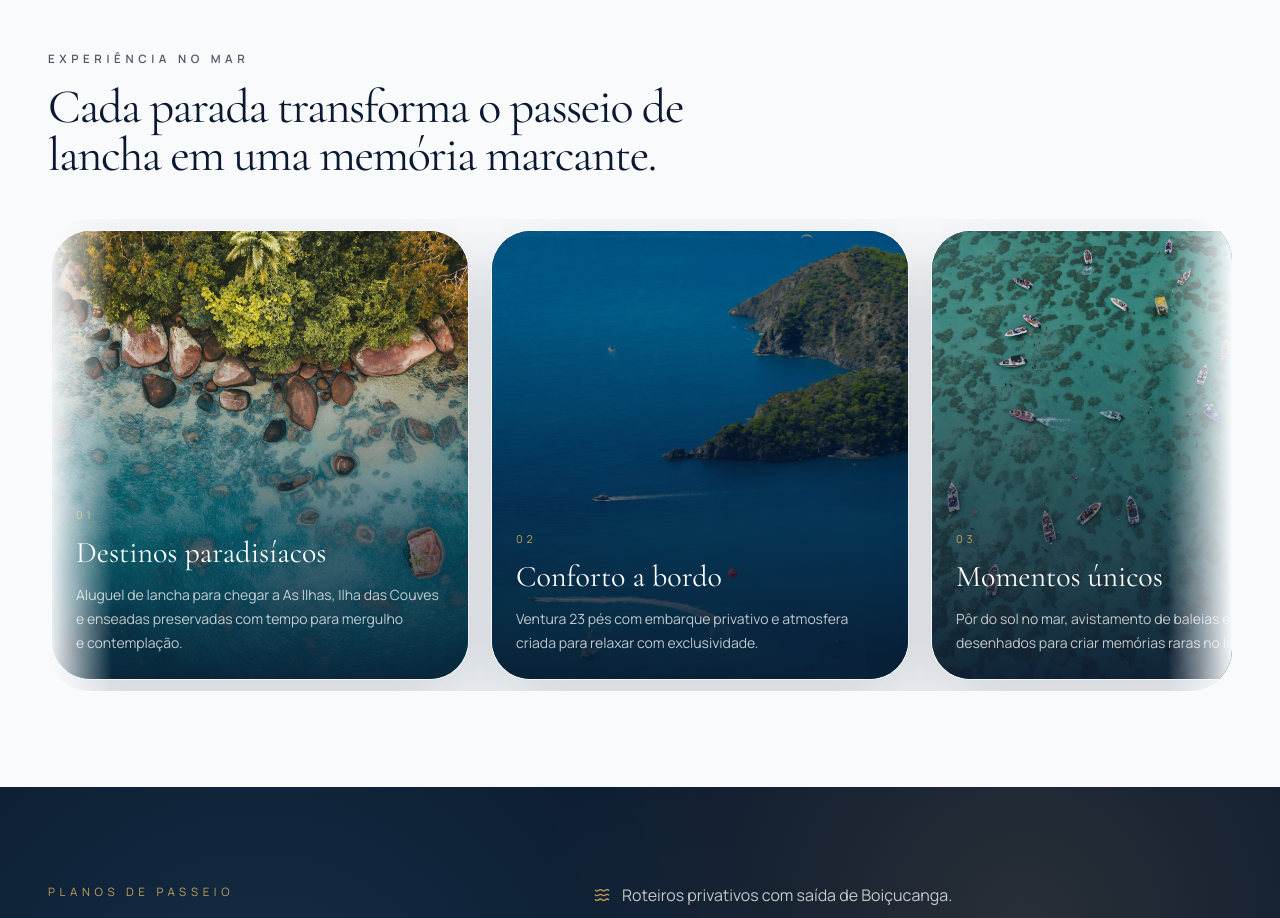
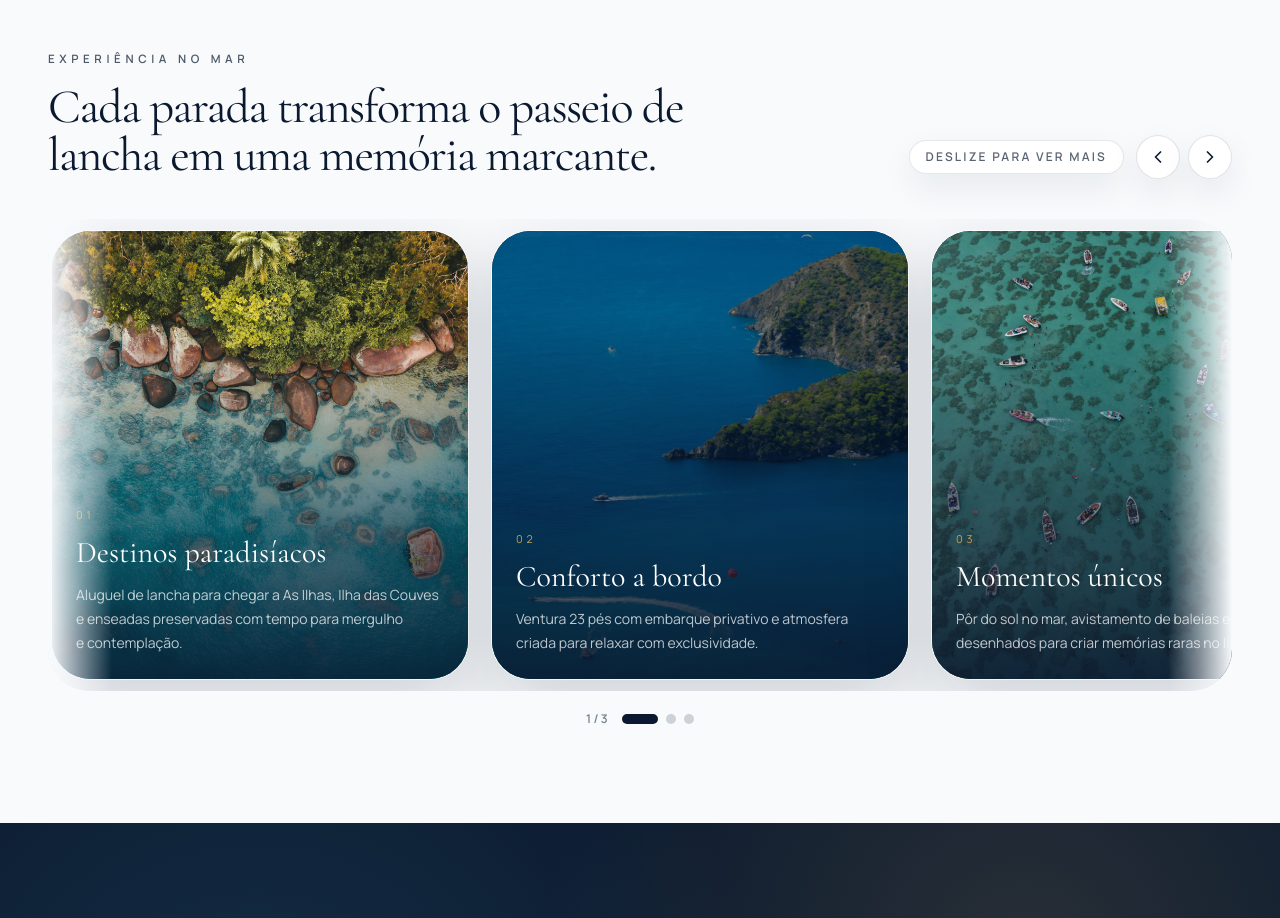
Before and after one commit to AGENCIAVCD/Marley-Aluguel-lancha, a Next.js app: page / in a window 1280 px wide. Shown: the part 860-1778 px from the top of the page. Built offline with nearby package versions, Linux system fonts and the light colour scheme.

Commit message:
Add clear experience carousel controls

```diff
--- a/app/page.tsx
+++ b/app/page.tsx
@@ -17,7 +17,7 @@ import {
   Users,
   Waves,
 } from "lucide-react";
-import { useEffect, useState } from "react";
+import { useEffect, useRef, useState } from "react";
 
 declare global {
   interface Window {
@@ -203,8 +203,10 @@ export default function Home() {
   const shouldReduceMotion = useReducedMotion();
   const [activeItinerary, setActiveItinerary] = useState(plans[0].id);
   const [revealedPlan, setRevealedPlan] = useState<string | null>(null);
+  const [activeExperience, setActiveExperience] = useState(0);
   const [people, setPeople] = useState("4");
   const [date, setDate] = useState("");
+  const experienceRefs = useRef<Array<HTMLElement | null>>([]);
   const { scrollYProgress } = useScroll();
   const heroY = useTransform(scrollYProgress, [0, 1], [0, shouldReduceMotion ? 0 : -140]);
 
@@ -228,6 +230,21 @@ export default function Home() {
   function movePlan(direction: 1 | -1) {
     const nextIndex = (activePlanIndex + direction + plans.length) % plans.length;
     selectPlan(plans[nextIndex].id);
+  }
+
+  function selectExperience(index: number) {
+    const nextIndex = (index + experienceCards.length) % experienceCards.length;
+
+    setActiveExperience(nextIndex);
+    experienceRefs.current[nextIndex]?.scrollIntoView({
+      behavior: shouldReduceMotion ? "auto" : "smooth",
+      inline: "center",
+      block: "nearest",
+    });
+  }
+
+  function moveExperience(direction: 1 | -1) {
+    selectExperience(activeExperience + direction);
   }
 
   useEffect(() => {
@@ -472,22 +489,85 @@ export default function Home() {
       </section>
 
       <section className="mx-auto max-w-7xl px-5 py-18 sm:px-8 lg:px-12 lg:py-24">
-        <motion.div {...fadeUp()} className="max-w-2xl">
+        <motion.div {...fadeUp()} className="flex flex-col gap-6 lg:flex-row lg:items-end lg:justify-between">
+          <div className="max-w-2xl">
             <p className="font-sans text-[0.72rem] font-semibold uppercase tracking-[0.4em] text-[var(--color-navy)]/72">
               Experiência no mar
             </p>
             <h2 className="mt-4 text-balance font-display text-4xl leading-none tracking-[-0.03em] sm:text-5xl">
               Cada parada transforma o passeio de lancha em uma memória marcante.
             </h2>
+          </div>
+          <div className="flex items-center gap-3">
+            <span className="rounded-full border border-[rgba(10,25,47,0.1)] bg-white px-4 py-2 text-xs font-semibold uppercase tracking-[0.18em] text-[var(--color-navy)]/68 shadow-[0_14px_34px_rgba(10,25,47,0.07)]">
+              Deslize para ver mais
+            </span>
+            <div className="hidden gap-2 sm:flex">
+              <button
+                type="button"
+                onClick={() => moveExperience(-1)}
+                className={`inline-flex h-11 w-11 items-center justify-center rounded-full border border-[rgba(10,25,47,0.12)] bg-white text-[var(--color-navy)] shadow-[0_14px_34px_rgba(10,25,47,0.08)] hover:bg-[var(--color-navy)] hover:text-white ${primaryInteractiveClassName}`}
+                aria-label="Experiência anterior"
+              >
+                <ChevronLeft aria-hidden="true" className="h-5 w-5" />
+              </button>
+              <button
+                type="button"
+                onClick={() => moveExperience(1)}
+                className={`inline-flex h-11 w-11 items-center justify-center rounded-full border border-[rgba(10,25,47,0.12)] bg-white text-[var(--color-navy)] shadow-[0_14px_34px_rgba(10,25,47,0.08)] hover:bg-[var(--color-navy)] hover:text-white ${primaryInteractiveClassName}`}
+                aria-label="Próxima experiência"
+              >
+                <ChevronRight aria-hidden="true" className="h-5 w-5" />
+              </button>
+            </div>
+          </div>
         </motion.div>
 
         <div className="relative mt-10 overflow-hidden rounded-[2.6rem]">
           <div className="pointer-events-none absolute inset-y-0 left-0 z-10 w-10 bg-[linear-gradient(90deg,var(--background),transparent)] sm:w-16" />
           <div className="pointer-events-none absolute inset-y-0 right-0 z-10 w-10 bg-[linear-gradient(270deg,var(--background),transparent)] sm:w-16" />
+          <button
+            type="button"
+            onClick={() => moveExperience(-1)}
+            className={`absolute left-2 top-1/2 z-20 inline-flex h-12 w-12 -translate-y-1/2 items-center justify-center rounded-full border border-white/70 bg-white/92 text-[var(--color-navy)] shadow-[0_20px_50px_rgba(10,25,47,0.18)] backdrop-blur-md hover:bg-[var(--color-sand)] sm:hidden ${primaryInteractiveClassName}`}
+            aria-label="Experiência anterior"
+          >
+            <ChevronLeft aria-hidden="true" className="h-5 w-5" />
+          </button>
+          <button
+            type="button"
+            onClick={() => moveExperience(1)}
+            className={`absolute right-2 top-1/2 z-20 inline-flex h-12 w-12 -translate-y-1/2 items-center justify-center rounded-full border border-white/70 bg-white/92 text-[var(--color-navy)] shadow-[0_20px_50px_rgba(10,25,47,0.18)] backdrop-blur-md hover:bg-[var(--color-sand)] sm:hidden ${primaryInteractiveClassName}`}
+            aria-label="Próxima experiência"
+          >
+            <ChevronRight aria-hidden="true" className="h-5 w-5" />
+          </button>
 
-          <div className="flex snap-x snap-mandatory gap-5 overflow-x-auto px-1 py-3 [scrollbar-width:none] sm:gap-6 [&::-webkit-scrollbar]:hidden">
+          <div
+            onScroll={(event) => {
+              const container = event.currentTarget;
+              const center = container.scrollLeft + container.clientWidth / 2;
+              const nextIndex = Array.from(container.children).reduce(
+                (closestIndex, child, index) => {
+                  const element = child as HTMLElement;
+                  const childCenter = element.offsetLeft + element.offsetWidth / 2;
+                  const closestElement = container.children[closestIndex] as HTMLElement;
+                  const closestCenter = closestElement.offsetLeft + closestElement.offsetWidth / 2;
+
+                  return Math.abs(childCenter - center) < Math.abs(closestCenter - center) ? index : closestIndex;
+                },
+                0,
+              );
+
+              setActiveExperience(nextIndex);
+            }}
+            className="flex snap-x snap-mandatory gap-5 overflow-x-auto px-1 py-3 [scrollbar-width:none] sm:gap-6 [&::-webkit-scrollbar]:hidden"
+          >
             {experienceCards.map((card, index) => (
               <motion.article
+                ref={(node) => {
+                  experienceRefs.current[index] = node;
+                }}
                 key={card.title}
                 {...fadeUp(index * 0.08)}
                 className="group relative min-h-[28rem] min-w-[min(82vw,24rem)] snap-center overflow-hidden rounded-[2.4rem] bg-[var(--color-navy)] shadow-[0_26px_70px_rgba(10,25,47,0.18)] ring-1 ring-white/70 sm:min-w-[24rem] lg:min-w-[26rem]"
@@ -514,6 +594,25 @@ export default function Home() {
                   <p className="mt-3 max-w-sm text-sm leading-6 text-white/74">{card.copy}</p>
                 </div>
               </motion.article>
+            ))}
+          </div>
+        </div>
+
+        <div className="mt-5 flex items-center justify-center gap-3">
+          <span className="text-xs font-semibold uppercase tracking-[0.2em] text-[var(--color-navy)]/54">
+            {activeExperience + 1}/{experienceCards.length}
+          </span>
+          <div className="flex items-center gap-2">
+            {experienceCards.map((card, index) => (
+              <button
+                key={card.title}
+                type="button"
+                onClick={() => selectExperience(index)}
+                className={`h-2.5 rounded-full transition-all ${
+                  activeExperience === index ? "w-9 bg-[var(--color-navy)]" : "w-2.5 bg-[rgba(10,25,47,0.18)] hover:bg-[rgba(10,25,47,0.38)]"
+                } ${primaryInteractiveClassName}`}
+                aria-label={`Ver ${card.title}`}
+              />
             ))}
           </div>
         </div>
```
Lines whose indentation alone changed are shown as unchanged.
